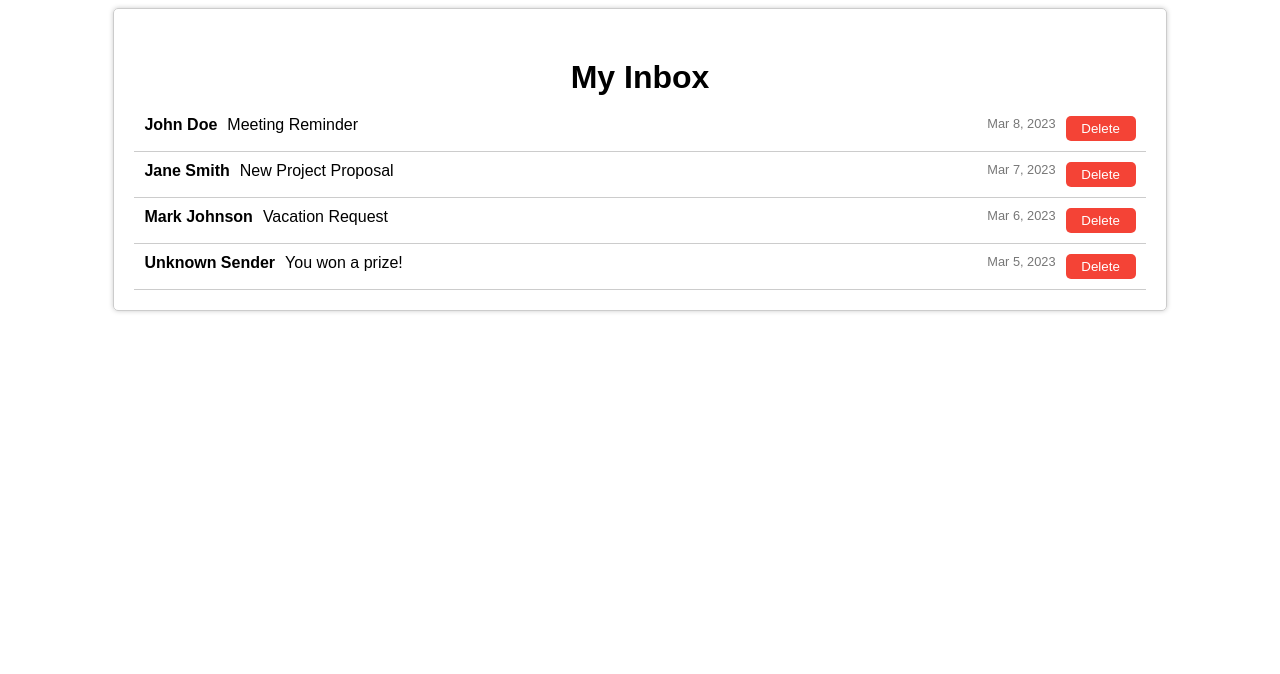
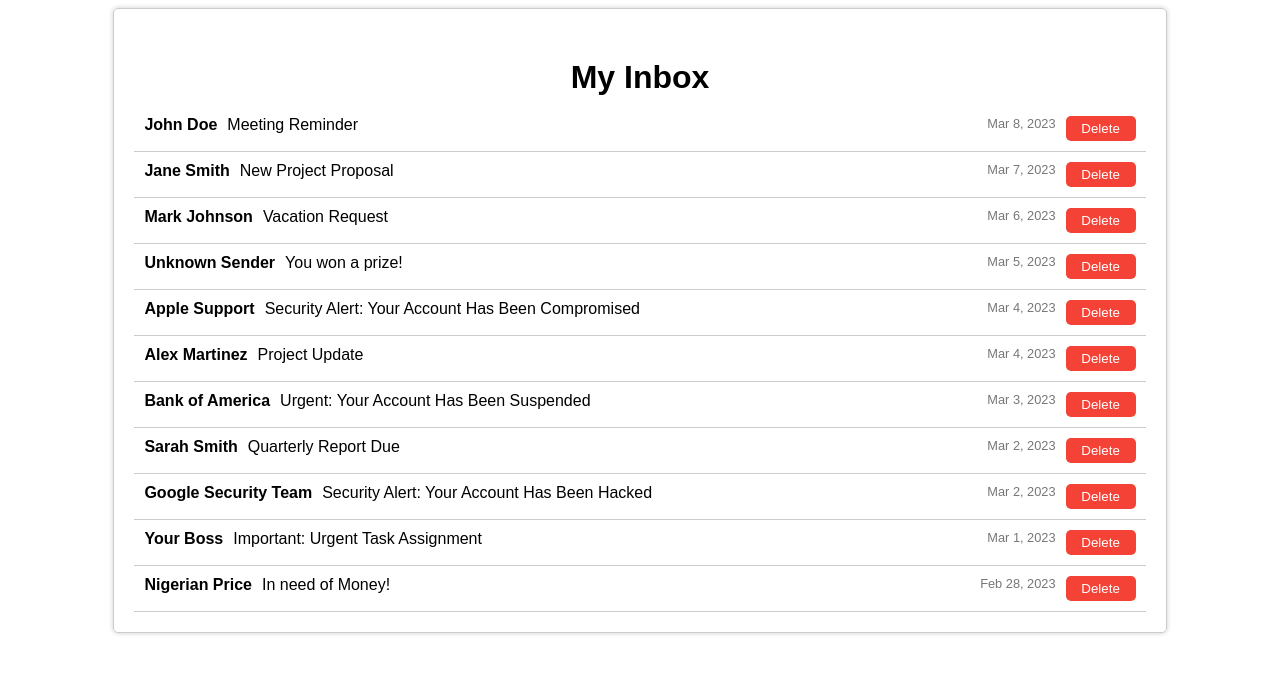
Before and after one commit to VocoPoco/PR_MASTERITE, a Django app: template tutorials/templates/tutorialRIpoffSites/emailTrap.html in a window 1280 px wide. Shown: the top 674 px of the page. Run offline with Django 4.2, Linux system fonts and the light colour scheme; the template is opened without the code that fills it, so the values that code supplies are empty.

Commit message:
Completed Email page

```diff
--- a/tutorials/templates/tutorialRIpoffSites/emailTrap.html
+++ b/tutorials/templates/tutorialRIpoffSites/emailTrap.html
@@ -67,6 +67,15 @@
 				height: 25px;
 			}
 
+			.phishing {
+				font-family: arial, sans-serif;
+				color: red;
+			}
+
+			.normal {
+				font-family: arial, sans-serif;
+			}
+
 			.delete-email-button:hover {
 				background-color: #c62828;
 			}
@@ -88,7 +97,7 @@
 	<body>
 		<div class="container">
 			<h1>My Inbox</h1>
-			<div class="email">
+			<div class="email" class="normal">
 				<details>
 					<summary>
 						<div class="sender">John Doe</div>
@@ -99,7 +108,8 @@
 				<div class="date">Mar 8, 2023</div>
 				<button class="delete-email-button" onclick="deleteEmail(event)">Delete</button>
 			</div>
-			<div class="email">
+
+			<div class="email" class="normal">
 				<details>
 					<summary>
 						<div class="sender">Jane Smith</div>
@@ -110,7 +120,8 @@
 				<div class="date">Mar 7, 2023</div>
 				<button class="delete-email-button" onclick="deleteEmail(event)">Delete</button>
 			</div>
-			<div class="email">
+
+			<div class="email" class="normal">
 				<details>
 					<summary>
 						<div class="sender">Mark Johnson</div>
@@ -122,15 +133,106 @@
 				<button class="delete-email-button" onclick="deleteEmail(event)">Delete</button>
 			</div>
 
-			<div class="email">
+			<div class="email" class="phishing">
 				<details>
 					<summary>
 						<div class="sender">Unknown Sender</div>
 						<div class="subject">You won a prize!</div>
 					</summary>
-					<p>This is just a filler text I have no clue what I should write here and I think that's because we lack sleep</p>
+					<p>You have won our giveaway for an Iphone 20 Pro Max Ultra!</p>
+					<a href="#" onclick="alert('You have been hacked!')" target="_blank">Click here to claim!</a>
 				</details>
 				<div class="date">Mar 5, 2023</div>
+				<button class="delete-email-button" onclick="deleteEmail(event)">Delete</button>
+			</div>
+
+			<div class="email" class="phishing">
+				<details>
+					<summary>
+						<div class="sender">Apple Support</div>
+						<div class="subject">Security Alert: Your Account Has Been Compromised</div>
+					</summary>
+					<p>Dear customer, we have detected unusual activity on your account. Please click the link below to verify your identity and secure your account.</p>
+					<a href="#" onclick="alert('You have been hacked!')" target="_blank">Verify Now</a>
+				</details>
+				<div class="date">Mar 4, 2023</div>
+				<button class="delete-email-button" onclick="deleteEmail(event)">Delete</button>
+			</div>
+
+			<div class="email" class="normal">
+				<details>
+					<summary>
+						<div class="sender">Alex Martinez</div>
+						<div class="subject">Project Update</div>
+					</summary>
+					<p>Quick update on the project: we're on schedule, but there have been some budget changes that I want to discuss at our meeting next Tuesday, March 8th, at 10am in the conference room. Let me know if you can't attend. Thanks!</p>
+				</details>
+				<div class="date">Mar 4, 2023</div>
+				<button class="delete-email-button" onclick="deleteEmail(event)">Delete</button>
+			</div>
+
+			<div class="email" class="phishing">
+				<details>
+					<summary>
+						<div class="sender">Bank of America</div>
+						<div class="subject">Urgent: Your Account Has Been Suspended</div>
+					</summary>
+					<p>Dear customer, your account has been suspended due to suspicious activity. Please click the link below to reactivate your account and avoid any further inconvenience.</p>
+					<a href="#" onclick="alert('You have been hacked!')" target="_blank">Reactivate Now</a>
+				</details>
+				<div class="date">Mar 3, 2023</div>
+				<button class="delete-email-button" onclick="deleteEmail(event)">Delete</button>
+			</div>
+
+			<div class="email" class="normal">
+				<details>
+					<summary>
+						<div class="sender">Sarah Smith</div>
+						<div class="subject">Quarterly Report Due</div>
+					</summary>
+					<p>Just a friendly reminder that the quarterly report is due this Friday, March 4th. Please submit your individual sections by end of day tomorrow, March 3rd. Thanks!</p>
+				</details>
+				<div class="date">Mar 2, 2023</div>
+				<button class="delete-email-button" onclick="deleteEmail(event)">Delete</button>
+			</div>
+
+			<div class="email" class="phishing">
+				<details>
+					<summary>
+						<div class="sender">Google Security Team</div>
+						<div class="subject">Security Alert: Your Account Has Been Hacked</div>
+					</summary>
+					<p>Dear user, we have detected unauthorized access to your Google account. Please click the link below to secure your account and prevent any further unauthorized access.</p>
+					<a href="#" onclick="alert('You have been hacked!')" target="_blank">Secure Now</a>
+				</details>
+				<div class="date">Mar 2, 2023</div>
+				<button class="delete-email-button" onclick="deleteEmail(event)">Delete</button>
+			</div>
+
+			<div class="email" class="phishing">
+				<details>
+					<summary>
+						<div class="sender">Your Boss</div>
+						<div class="subject">Important: Urgent Task Assignment</div>
+					</summary>
+					<p>Dear employee, I need you to complete an urgent task by the end of the day. Please see the attached file for details.</p>
+					<a href="#" onclick="alert('You have been hacked!')" target="_blank">Download Now!</a>
+				</details>
+				<div class="date">Mar 1, 2023</div>
+				<button class="delete-email-button" onclick="deleteEmail(event)">Delete</button>
+			</div>
+
+
+			<div class="email" class="phishing">
+				<details>
+					<summary>
+						<div class="sender">Nigerian Price</div>
+						<div class="subject">In need of Money!</div>
+					</summary>
+					<p>Hello Brother! Lately a lot has been going on in my country. I need your financial help to support my country, I will repay you in about a month's time!</p>
+					<a href="#" onclick="alert('You have been hacked!')" target="_blank">Send 10,000$ here</a>
+				</details>
+				<div class="date">Feb 28, 2023</div>
 				<button class="delete-email-button" onclick="deleteEmail(event)">Delete</button>
 			</div>
 		</div>
```
